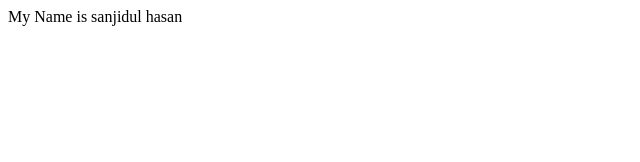
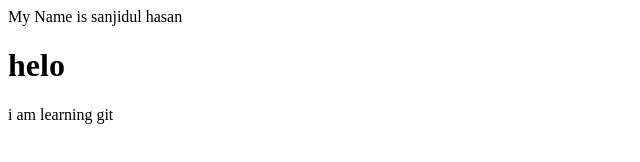
Before and after one commit to sanjidulhasan09/gitdemo1, a plain HTML site: page index.html in a window 1280 px wide. Shown: the whole page, without its empty margins (0-640 px from the left). Drawn offline with Linux system fonts and the light colour scheme.

Commit message:
one 2p add

```diff
--- a/index.html
+++ b/index.html
@@ -1 +1,3 @@
 <p>My Name is sanjidul hasan</p>
+<h1>helo</h1>
+<p>i am learning git</p>
```
